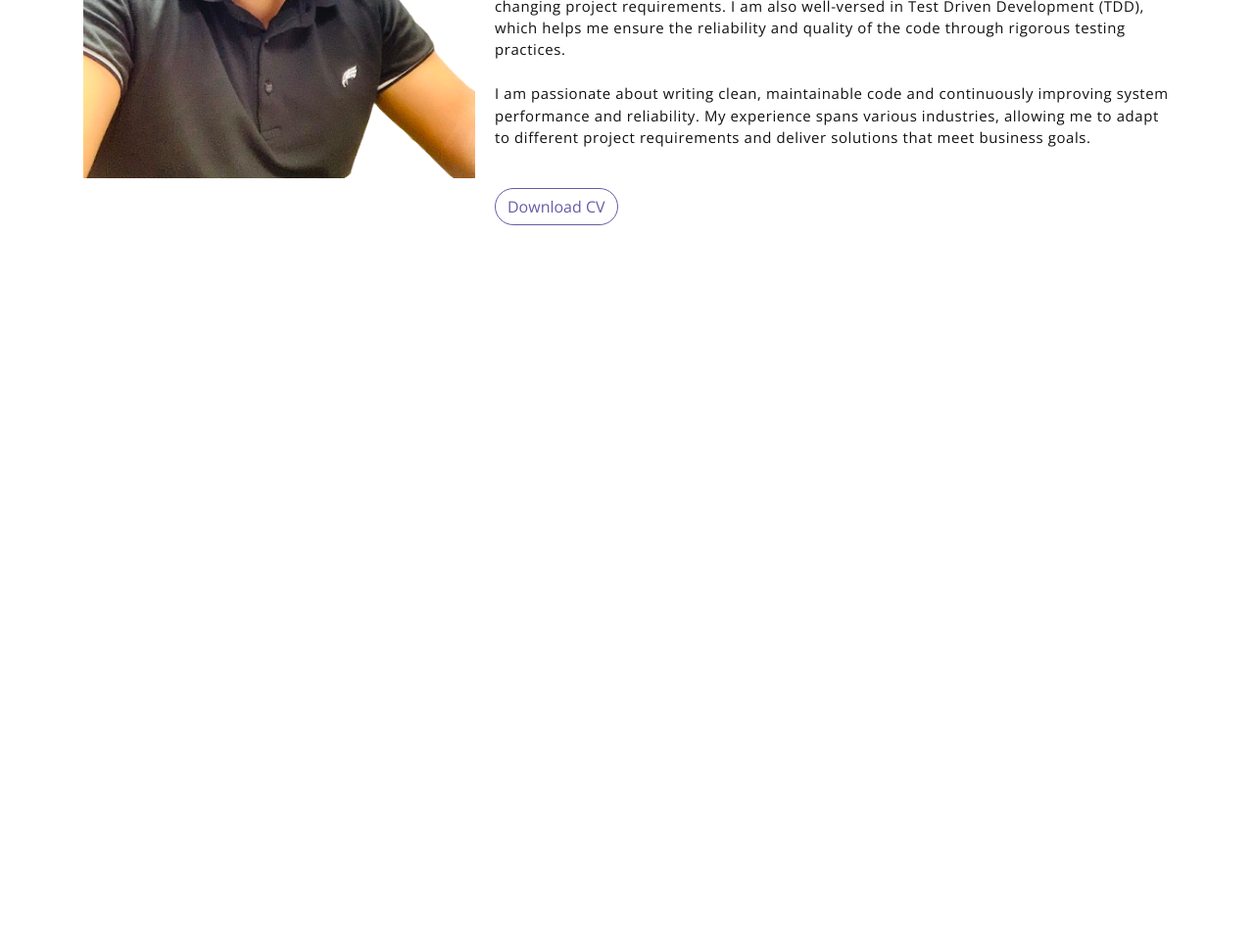
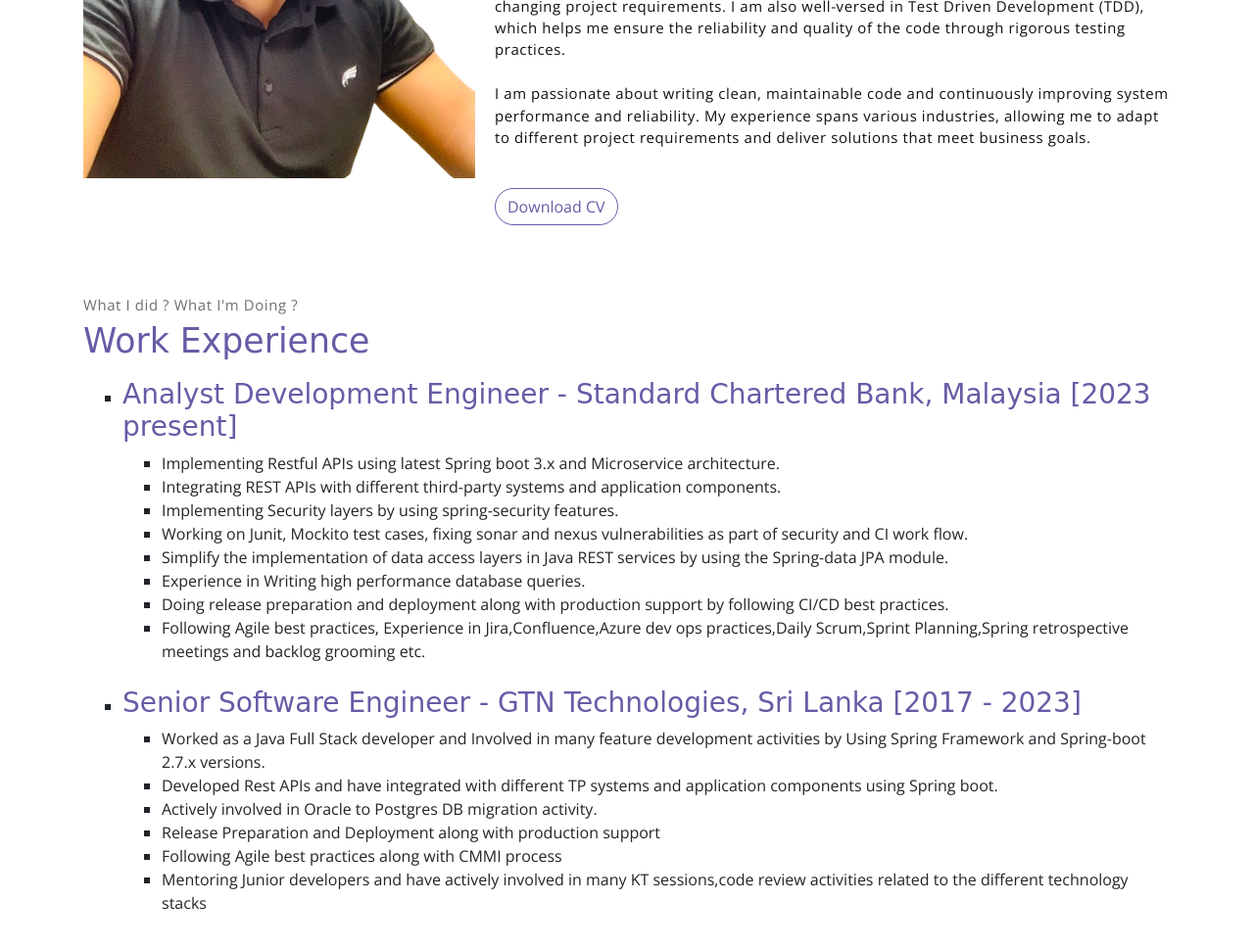
Before and after one commit to KalingaYapa/my-portfolio, a plain HTML site: page index.html in a window 1280 px wide. Shown: the part 1183-2151 px from the top of the page at 98% size. Before the commit the page ends 1483 px from the top, so only its background shows below. Drawn offline with nearby package versions, Linux system fonts and the light colour scheme; a web font is replaced by a local one.

Commit message:
experience updated

```diff
--- a/index.html
+++ b/index.html
@@ -26,11 +26,11 @@
                 <li class="item">
                     <a class="link" href="#about">About</a>
                 </li>
+                <li class="item">
+                    <a class="link" href="#experience">Experience</a>
+                </li>
 <!--                <li class="item">-->
 <!--                    <a class="link" href="#portfolio">Portfolio</a>-->
-<!--                </li>-->
-<!--                <li class="item">-->
-<!--                    <a class="link" href="#testmonial">Testmonial</a>-->
 <!--                </li>-->
 <!--                <li class="item">-->
 <!--                    <a class="link" href="#blog">Blog</a>-->
@@ -94,6 +94,52 @@
             </div><!-- end of about wrapper -->
         </div><!-- end of container -->
     </section> <!-- end of about section -->
+
+    <!-- Project experience -->
+
+    <section class="section pt-0" id="experience">
+        <!-- container -->
+        <div class="container text-center">
+            <!-- about wrapper -->
+            <div class="about">
+                <div class="about-caption">
+                    <p class="section-subtitle">What I did ? What I'm Doing ?</p>
+                    <h2 class="section-title mb-3">Work Experience</h2>
+                    <ul style="list-style-type:square;">
+                        <li>
+                            <h3>Analyst Development Engineer - Standard Chartered Bank, Malaysia [2023 present]</h3>
+                            <ul style="list-style-type:square;">
+                                <li>Implementing Restful APIs using latest Spring boot 3.x and Microservice architecture.</li>
+                                <li>Integrating REST APIs with different third-party systems and application components.</li>
+                                <li>Implementing Security layers by using spring-security features.</li>
+                                <li>Working on Junit, Mockito test cases, fixing sonar and nexus vulnerabilities as part of security and CI work flow.</li>
+                                <li>Simplify the implementation of data access layers in Java REST services by using the Spring-data JPA module.</li>
+                                <li>Experience in Writing high performance database queries.</li>
+                                <li>Doing release preparation and deployment along with production support by following CI/CD best practices.</li>
+                                <li>Following Agile best practices, Experience in Jira,Confluence,Azure dev ops practices,Daily Scrum,Sprint Planning,Spring retrospective meetings and backlog grooming etc.</li>
+                            </ul>
+                        </li>
+                        <br>
+                        <li>
+                            <h3>Senior Software Engineer - GTN Technologies, Sri Lanka [2017 - 2023]</h3>
+                            <ul style="list-style-type:square;">
+                                <li>Worked as a Java Full Stack developer and Involved in many feature
+                                    development activities by Using Spring Framework and Spring-boot
+                                    2.7.x versions.</li>
+                                <li>Developed Rest APIs and have integrated with different TP
+                                    systems and application components using Spring boot.</li>
+                                <li>Actively involved in Oracle to Postgres DB migration activity.</li>
+                                <li>Release Preparation and Deployment along with production support</li>
+                                <li>Following Agile best practices along with CMMI process</li>
+                                <li>Mentoring Junior developers and have actively involved in many KT sessions,code review activities related to the different technology stacks</li>
+                               </ul>
+                        </li>
+                    </ul>
+                </div>
+            </div><!-- end of about wrapper -->
+        </div><!-- end of container -->
+    </section> <!-- end of about section -->
+
 
     <!-- service section -->
 <!--    <section class="section" id="service">-->
@@ -167,8 +213,8 @@
 <!--                            alt="Download free bootstrap 4 landing page, free boootstrap 4 templates, Download free bootstrap 4.1 landing page, free boootstrap 4.1.1 templates, meyawo Landing page">-->
 <!--                        <span class="portfolio-card-overlay">-->
 <!--                            <span class="portfolio-card-caption">-->
-<!--                                <h4>Web Designing</h5>-->
-<!--                                    <p class="font-weight-normal">Category: Web Templates</p>-->
+<!--                                <h4>Backend Development</h5>-->
+<!--                                    <p class="font-weight-normal">Consolidate Statement Engine</p>-->
 <!--                            </span>-->
 <!--                        </span>-->
 <!--                    </a>-->
```
